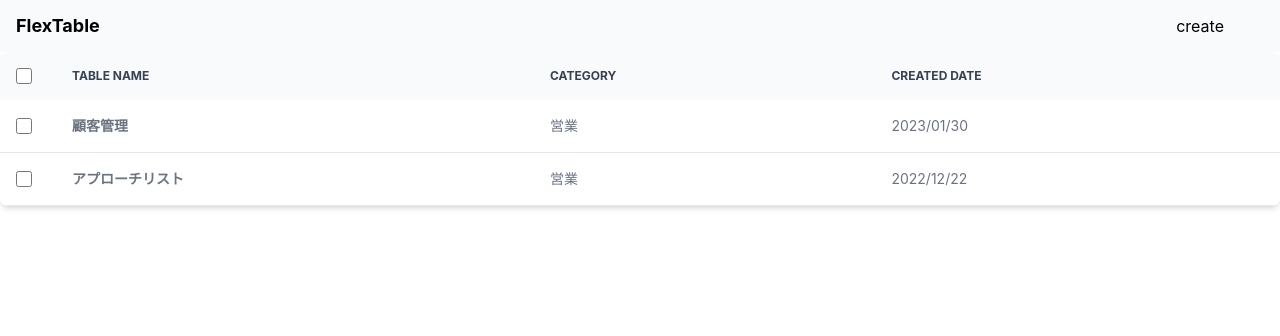
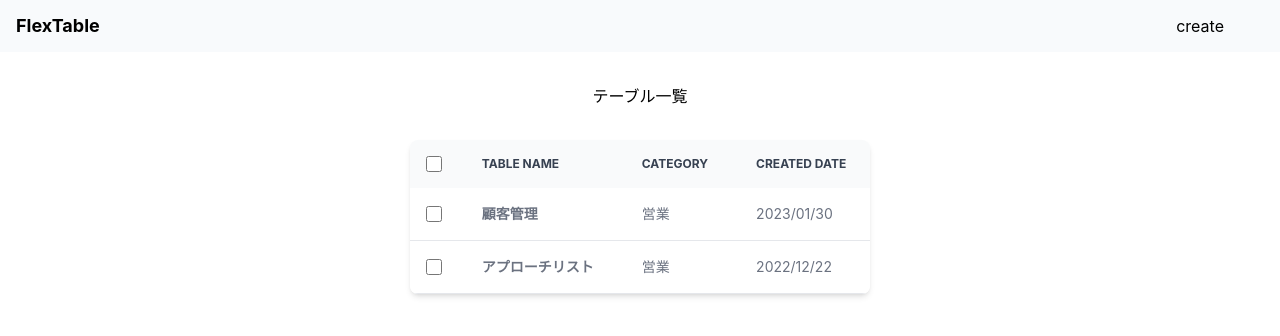
Before and after one commit to jp-north-man/next-flextable, a Next.js app: page / in a window 1280 px wide. Shown: the top 336 px of the page. Built offline with nearby package versions, Linux system fonts and the light colour scheme; no server answers.

Commit message:
list table

```diff
--- a/pages/index.tsx
+++ b/pages/index.tsx
@@ -36,8 +36,8 @@ const Home: NextPage = () => {
       title='top'
       description='top'
     >
-      <div className='mt-50'>
-
+      <div className='flex justify-center items-center flex-col'>
+        <h1 className='m-8'>テーブル一覧</h1>
         <div className="relative overflow-x-auto shadow-md sm:rounded-lg">
           <table className="w-full text-sm text-left text-gray-500 dark:text-gray-400">
             <thead className="text-xs text-gray-700 uppercase bg-gray-50 dark:bg-gray-700 dark:text-gray-400">
```
